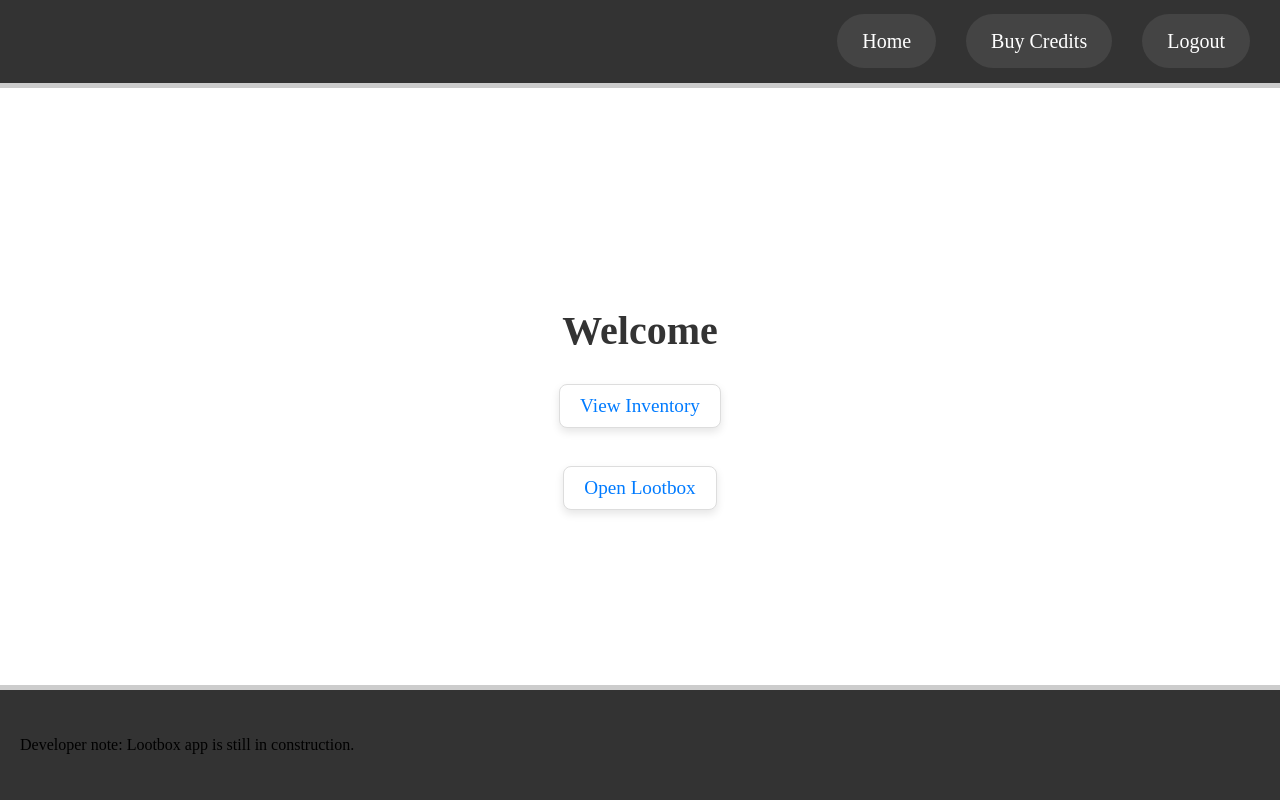
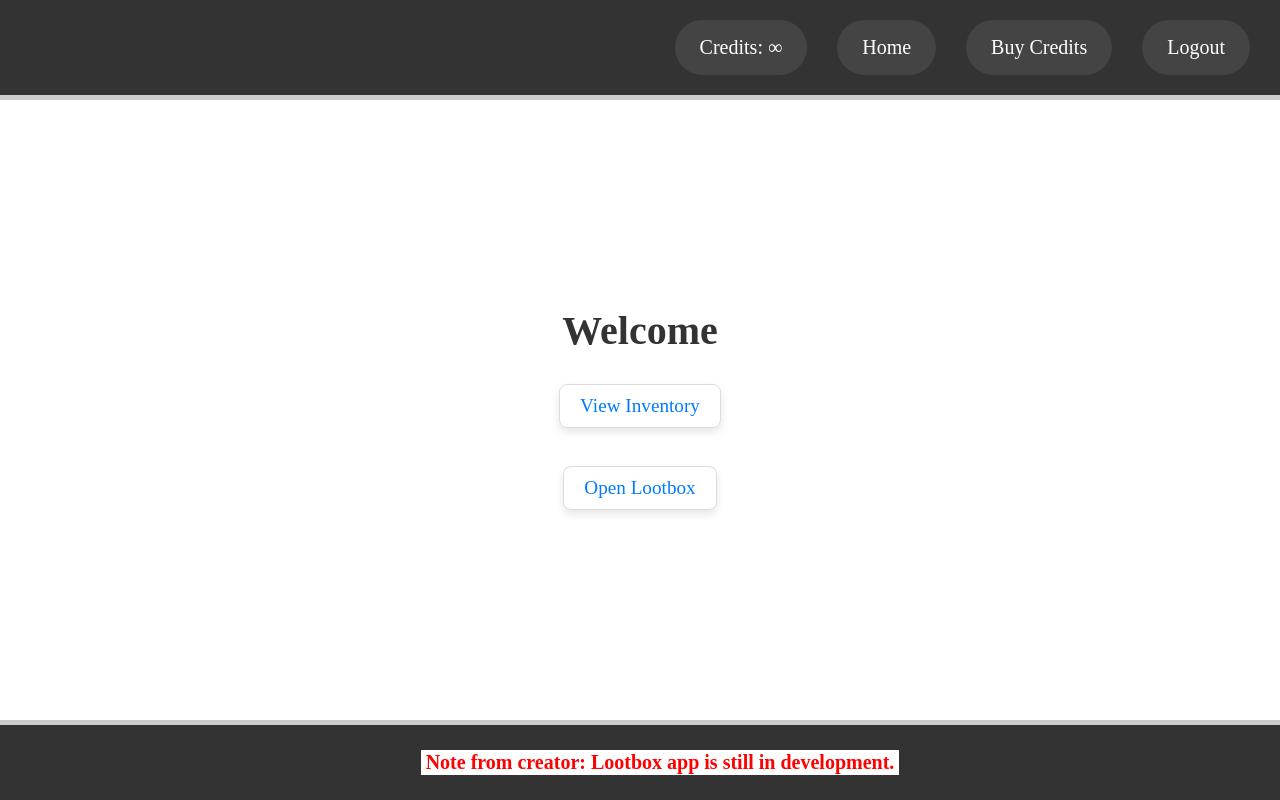
Before and after one commit to navko11/pokemon-lootbox, a React (Vite) app in the folder client/: page /home in a window 1280 px wide. Built offline with nearby package versions, Linux system fonts and the light colour scheme.

Commit message:
header and footer jsx and css updated

```diff
--- a/client/src/components/footer.jsx
+++ b/client/src/components/footer.jsx
@@ -4,7 +4,7 @@ import '../styles/footer.css';
 function Footer() {
     return (
         <footer>
-            <p>Developer note: Lootbox app is still in construction.</p>
+            <p>Note from creator: Lootbox app is still in development.</p>
         </footer>
     )
 }
--- a/client/src/components/header.jsx
+++ b/client/src/components/header.jsx
@@ -6,6 +6,8 @@ function Header() {
     <header>
       <nav>
         <ul>
+          {/* credits balance = infinite until purchase function created */}
+          <li className="credits">Credits: ∞</li>
           <li><a href="/home">Home</a></li>
           <li><a href="/shop">Buy Credits</a></li>
           <li><a href="/login">Logout</a></li>
--- a/client/src/styles/footer.css
+++ b/client/src/styles/footer.css
@@ -1,11 +1,22 @@
 
 footer {
   background-color: #333;
-    padding: 30px 20px;
+  padding: 25px 20px;
   position: fixed;
   width: 100%;
   bottom: 0;
   left: 0;
   z-index: 1000;
-    box-shadow: 0 -05px rgba(0, 0, 0, 0.2);
+  box-shadow: 0 -5px rgba(0, 0, 0, 0.2);
+  text-align: center;
 }
+
+footer p {
+  margin: 0 auto;
+  background-color: white;
+  color: red;
+  font-size: 20px;
+  font-weight: 600;
+  display: inline-block;
+  padding: 1px 5px;
+}
--- a/client/src/styles/header.css
+++ b/client/src/styles/header.css
@@ -3,7 +3,7 @@
 
 header {
     background-color: #333;
-    padding: 30px 20px;
+    padding: 20px 20px;
     position: fixed;
     width: 100%;
     top: 0;
@@ -28,7 +28,7 @@ header {
   }
 
 
-  nav ul li a {
+  nav ul li a, .credits {
     color: white;
     text-decoration: none;
     font-size: 20px;
@@ -36,8 +36,10 @@ header {
     background-color: #444;
     border-radius: 40px;
     transition: background-color 0.3s, color 0.3s;
+    display: flex;
+    align-items: center;
+    justify-content: center;
   }
-
   nav ul li a:hover {
     background-color: #ff6347;
     color: white;
```
Lines whose indentation alone changed are shown as unchanged.
